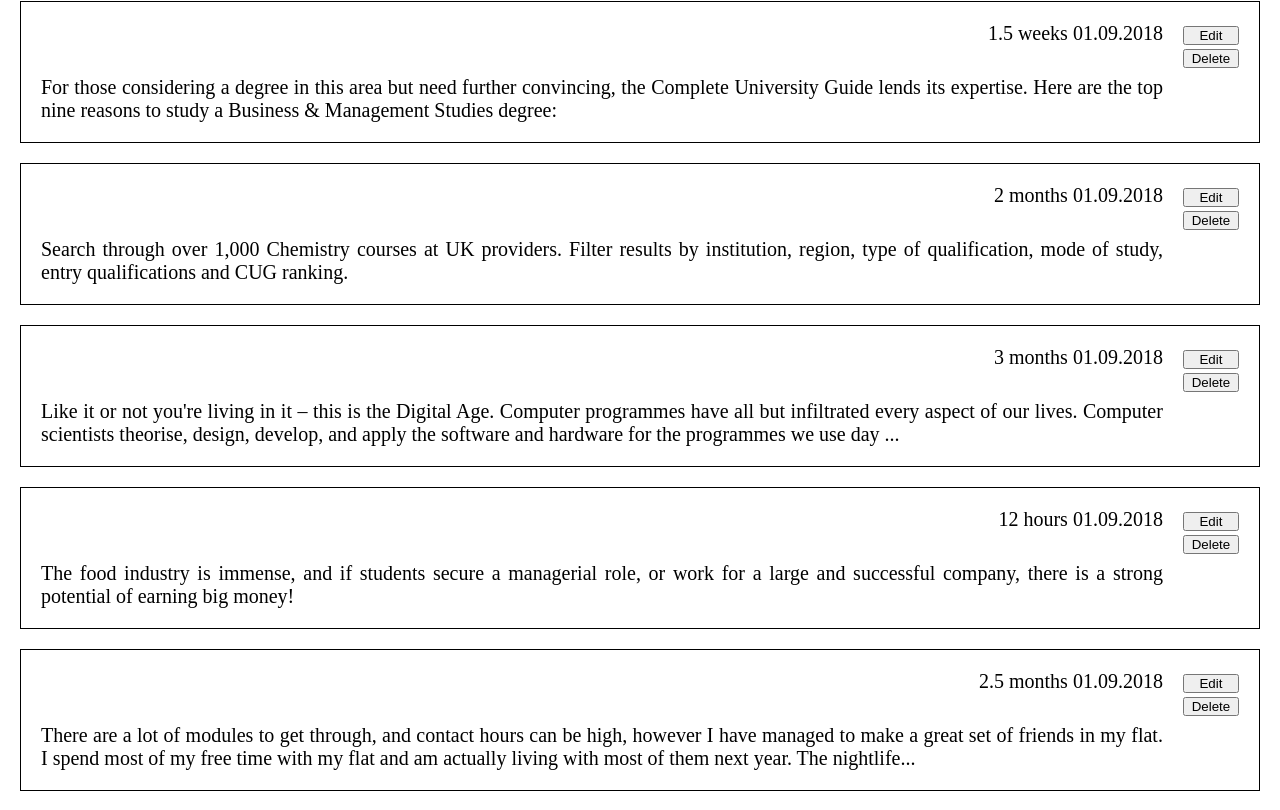
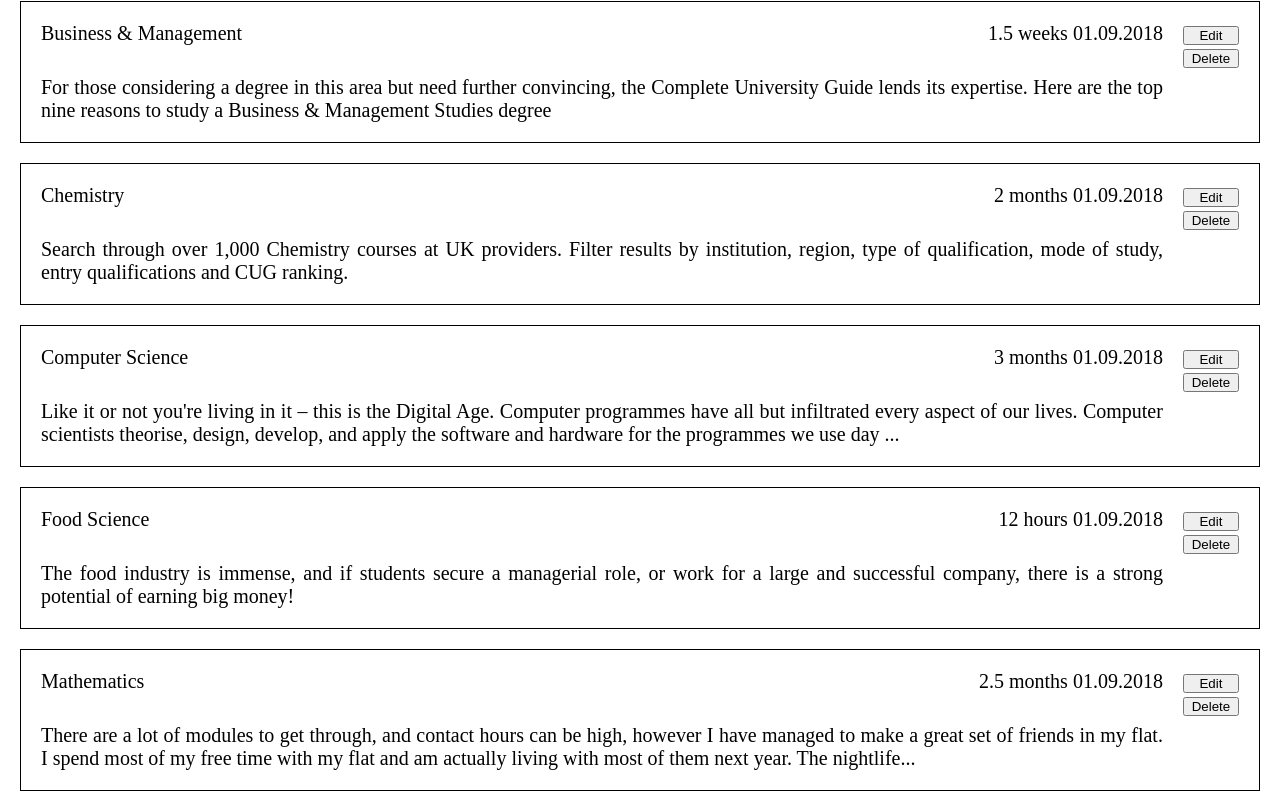
Before and after one commit to mikalai-sokarau/Angular, an Angular app: page / in a window 1280 px wide. Shown: the part 323-1133 px from the top of the page. Built offline with nearby package versions, Linux system fonts and the light colour scheme.

Commit message:
changed property 'name' to 'title'

```diff
--- a/package.json
+++ b/package.json
@@ -20,6 +20,7 @@
     "@angular/platform-browser": "^6.1.0",
     "@angular/platform-browser-dynamic": "^6.1.0",
     "@angular/router": "^6.1.0",
+    "@fortawesome/angular-fontawesome": "^0.1.1",
     "core-js": "^2.5.4",
     "rxjs": "^6.0.0",
     "zone.js": "~0.8.26"
@@ -40,7 +41,7 @@
     "karma-coverage-istanbul-reporter": "~2.0.0",
     "karma-jasmine": "~1.1.1",
     "karma-jasmine-html-reporter": "^0.2.2",
-    "protractor": "~5.3.0",
+    "protractor": "^5.4.0",
     "ts-node": "~5.0.1",
     "tslint": "~5.9.1",
     "typescript": "~2.7.2"
--- a/src/app/components/course/course.component.html
+++ b/src/app/components/course/course.component.html
@@ -2,7 +2,7 @@
   <div id="course-info">
     <div id="course-header">
       <div>
-        <span id="name">{{name}}</span>
+        <span id="name">{{title}}</span>
       </div>
       <div>
         <span id="duration">{{duration}} </span>
--- a/src/assets/courses.json
+++ b/src/assets/courses.json
@@ -2,7 +2,7 @@
   "courses": [
     {
       "id": "1",
-      "name": "Biological Sciences",
+      "title": "Biological Sciences",
       "date": "01.09.2018",
       "duration": "2 weeks",
       "img": "assets/images/biology.jpg",
@@ -10,15 +10,15 @@
     },
     {
       "id": "2",
-      "name": " Business & Management",
+      "title": " Business & Management",
       "date": "01.09.2018",
       "duration": "1.5 weeks",
       "img": "assets/images/business.jpg",
-      "description": "For those considering a degree in this area but need further convincing, the Complete University Guide lends its expertise. Here are the top nine reasons to study a Business & Management Studies degree:"
+      "description": "For those considering a degree in this area but need further convincing, the Complete University Guide lends its expertise. Here are the top nine reasons to study a Business & Management Studies degree"
     },
     {
       "id": "3",
-      "name": "Chemistry",
+      "title": "Chemistry",
       "date": "01.09.2018",
       "duration": "2 months",
       "img": "assets/images/chemistry.jpg",
@@ -26,7 +26,7 @@
     },
     {
       "id": "4",
-      "name": "Computer Science",
+      "title": "Computer Science",
       "date": "01.09.2018",
       "duration": "3 months",
       "img": "assets/images/computers.jpg",
@@ -34,7 +34,7 @@
     },
     {
       "id": "5",
-      "name": "Food Science",
+      "title": "Food Science",
       "date": "01.09.2018",
       "duration": "12 hours",
       "img": "assets/images/food.jpg",
@@ -42,7 +42,7 @@
     },
     {
       "id": "6",
-      "name": "Mathematics",
+      "title": "Mathematics",
       "date": "01.09.2018",
       "duration": "2.5 months",
       "img": "assets/images/math.jpg",
@@ -50,7 +50,7 @@
     },
     {
       "id": "7",
-      "name": "Veterinary Medicine",
+      "title": "Veterinary Medicine",
       "date": "01.09.2018",
       "duration": "5 weeks",
       "img": "assets/images/veterinary.jpg",
```
